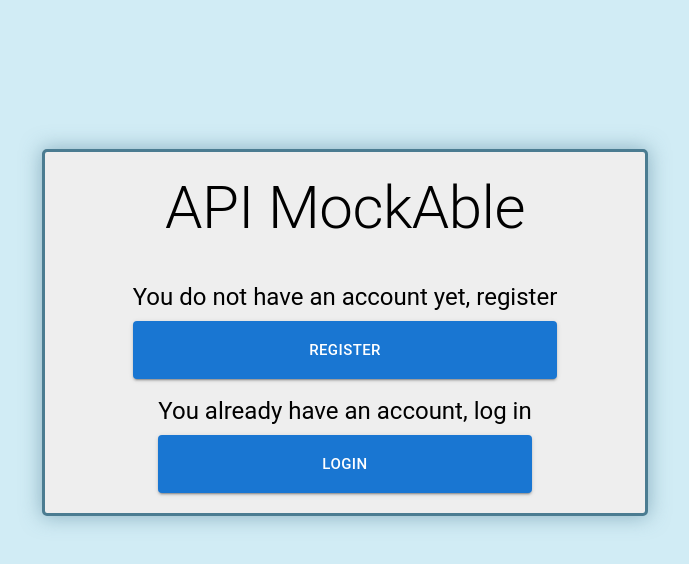
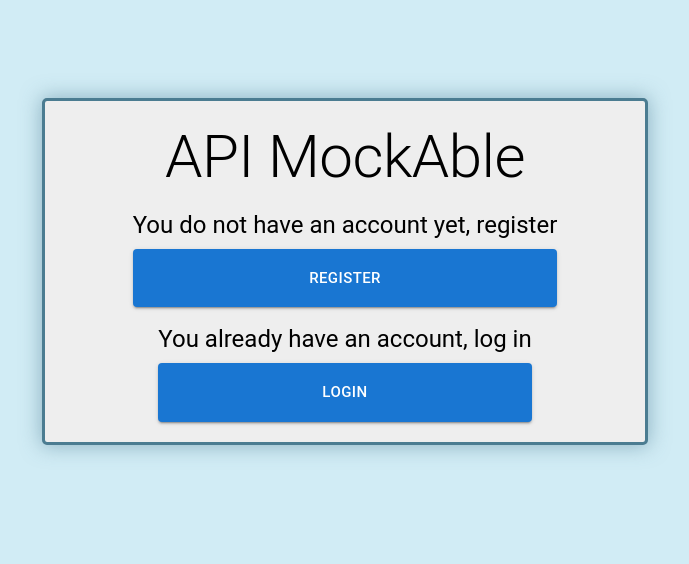
Before and after one commit to jfigueroa24/proyecto-grado, a React (Vite) app in the folder frontend/mockAPI_front/: page / in a window 1280 px wide. Shown: the top 564 px of the page, without its empty margins (295-984 px from the left). Built offline with nearby package versions, Linux system fonts and the light colour scheme; no server answers.

Commit message:
Twelveth Commit - Application Finished with CSS actualized

```diff
--- a/frontend/mockAPI_front/components/InitialPage/InitialPage.jsx
+++ b/frontend/mockAPI_front/components/InitialPage/InitialPage.jsx
@@ -15,10 +15,10 @@
 
   return(
     <Container maxWidth="sm" className={styles.container}>
-    <Typography variant="h2" align="center" className={styles.title} gutterBottom>API MockAble</Typography>
+    <Typography variant="h2" sx={{mb:0}} align="center" className={styles.title} gutterBottom>API MockAble</Typography>
     <Grid2 container spacing={2} alignItems="center" justifyContent="space-evenly" sx={{ mt: 2 }}>
         <Grid2 item xs={6}>
-          <Typography variant="h5" align="center">
+          <Typography variant="h5" sx={{mb:0}} align="center">
             You do not have an account yet, register
           </Typography>
           <Button
--- a/frontend/mockAPI_front/components/InitialPage/initial-page.module.scss
+++ b/frontend/mockAPI_front/components/InitialPage/initial-page.module.scss
@@ -8,12 +8,12 @@
   border-radius: 2px;
   padding: 20px 15px;
   box-shadow: 0px 0px 20px 4px rgba(75, 124, 145, 0.5);
-  margin: auto;
+  margin: 0 auto;
   display: flex;
   flex-direction: column;
   justify-content: center;
   align-items: center;
-  margin-top: 12%;
+  margin-top: 8%;
 }
 
 .title {
```
